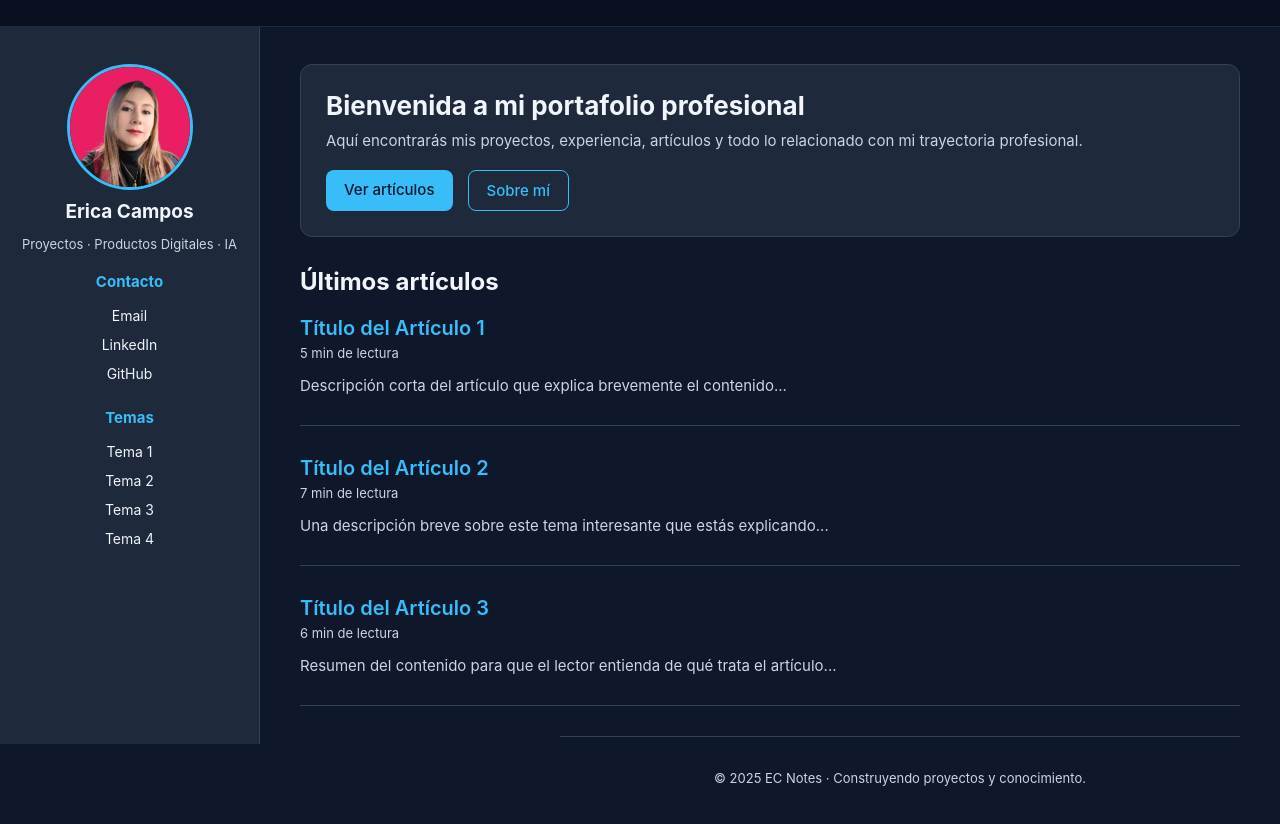
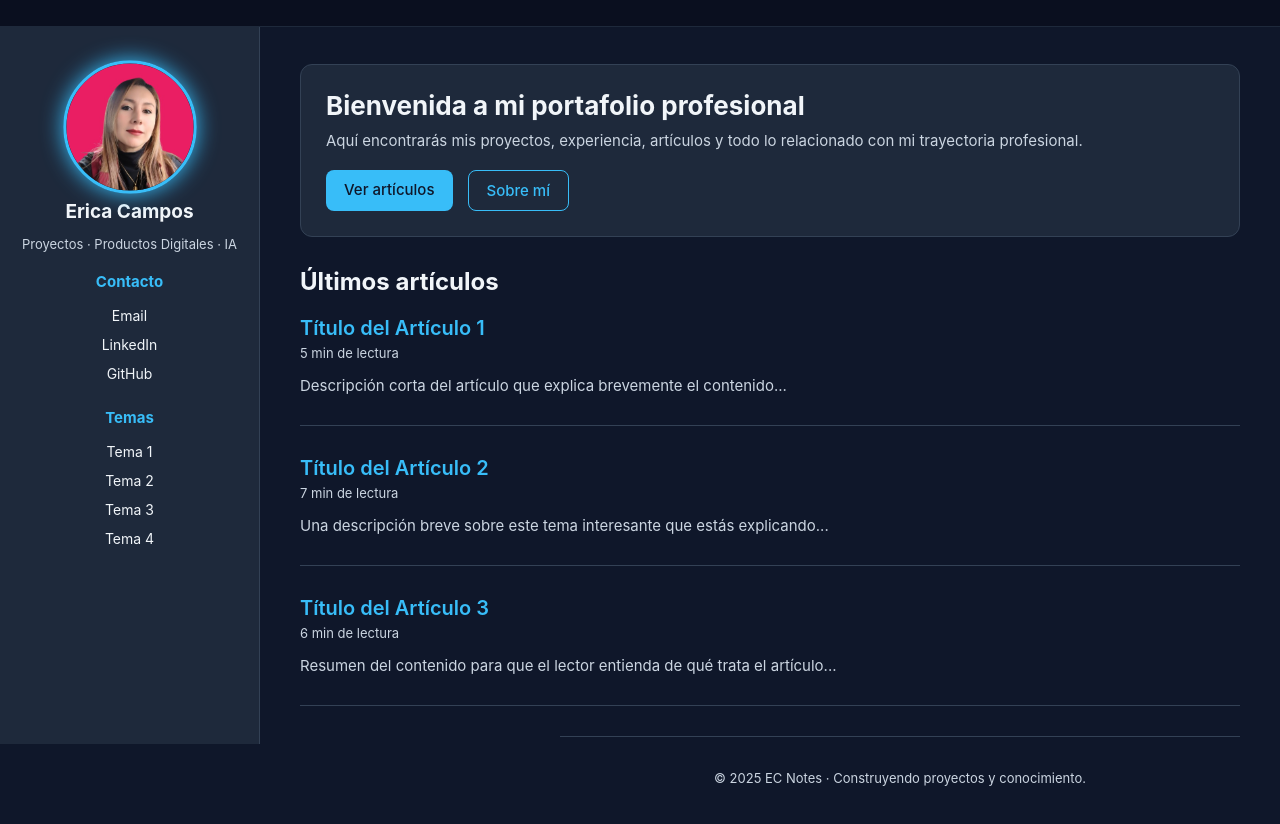
Before and after one commit to erikacampospro/erikacampospro.github.io, a plain HTML site: page index.html in a window 1280 px wide. In both pictures the pointer is over the picture 129 px from the left and 183 px from the top of the page. Shown: the part 56-880 px from the top of the page. Drawn offline with Linux system fonts and the light colour scheme.

Commit message:
Update style.css

```diff
--- a/style.css
+++ b/style.css
@@ -318,3 +318,13 @@ footer {
 .btn-secondary:hover {
     background: #1e293b;
 }
+
+/* EFECTO DE LA FOTO – ZOOM + GLOW */
+.profile-img {
+    transition: transform 0.3s ease, box-shadow 0.3s ease;
+}
+
+.profile-img:hover {
+    transform: scale(1.06);
+    box-shadow: 0 0 20px #38bdf8;
+}
```
